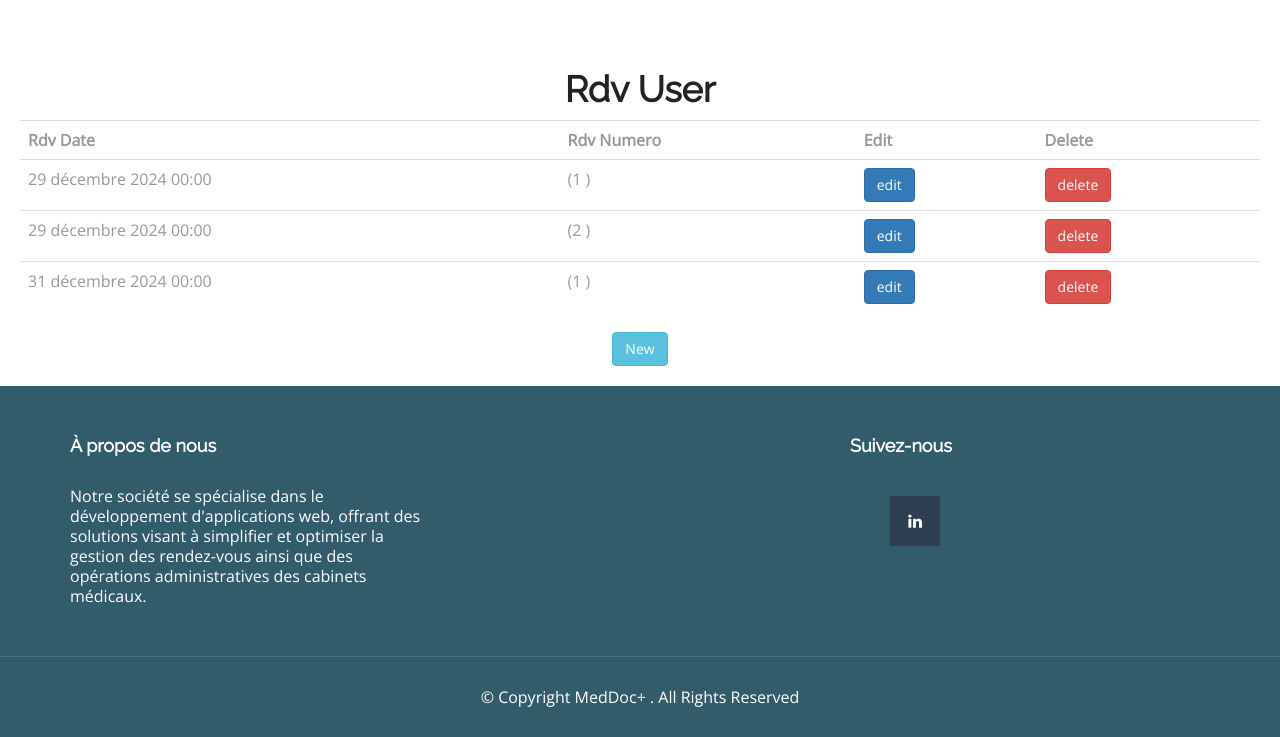
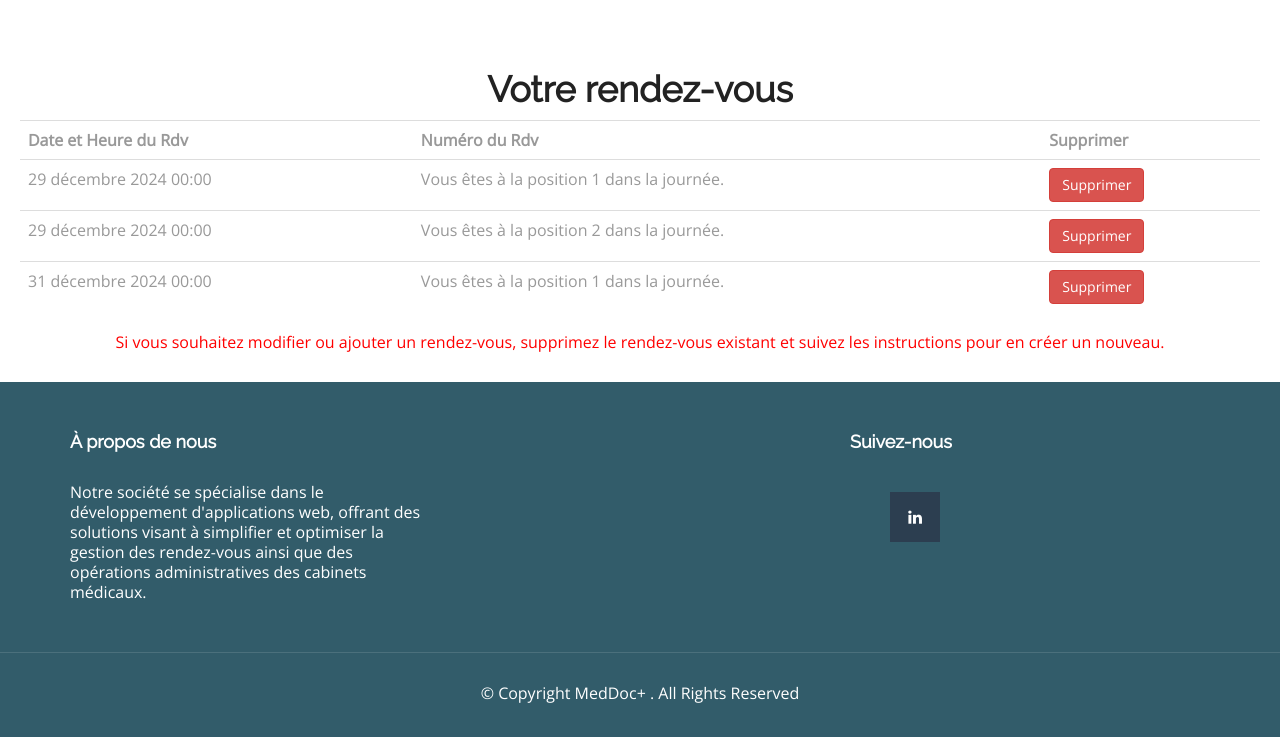
Before and after one commit to Bilel-BenTaher/Gestion-Cabinet-Dentaire, a Django app: page /panel/ in a window 1280 px wide. Shown: the part 90-827 px from the top of the page. After the commit the page ends 793 px from the top, so only its background shows below. Run offline with Django 5.2, Linux system fonts and the light colour scheme; a user stored in the database is signed in; data comes from the database, SQL or seed files in the repository; both versions use the stored data as it was after the commit; some libraries are stand-ins or nearby versions; some web fonts are replaced.

Commit message:
modification of appointment lists

```diff
--- a/project/pages/models.py
+++ b/project/pages/models.py
@@ -50,15 +50,15 @@ class CabinetDentaire (models.Model):
 		def __str__ (self):
 		 return str(self.intitule)
 
-class Rdv (models.Model):
-	id = models.AutoField(primary_key=True)
-	id_secretaire = models.ForeignKey(User,related_name="rdv_sec",on_delete=models.CASCADE,default="3", )
-	id_patient = models.ForeignKey(User,related_name="rdv_patient",on_delete=models.CASCADE,default="4" )
-	date = models.DateTimeField()
+class Rdv(models.Model):
+    id = models.AutoField(primary_key=True)
+    id_secretaire = models.ForeignKey(User, related_name="rdv_sec", on_delete=models.CASCADE, default="3")
+    id_patient = models.ForeignKey(User, related_name="rdv_patient", on_delete=models.CASCADE, default="4")
+    date = models.DateTimeField()
+    num_rdv = models.IntegerField(default=1)  # Assurez-vous que ce soit un entier, pas une chaîne.
 
-	num_rdv = models.IntegerField(default="1")
-	def __str__ (self):
-		return str(self.id_patient.username)
+    def __str__(self):
+        return str(self.id_patient.username)
 
 class FichePatient (models.Model):
 	id_fiche = models.AutoField(primary_key=True)
--- a/project/pages/views.py
+++ b/project/pages/views.py
@@ -11,7 +11,8 @@ from django.contrib.auth import logout
 from django.shortcuts import redirect
 from django.contrib.auth import authenticate, login
 from django.contrib import messages
-
+from datetime import date
+from django.db.models import Max
 # Create your views here.
 
 
@@ -47,7 +48,7 @@ def login_view(request):
                 if user.is_staff:  # Si l'utilisateur est un membre du staff
                     return redirect('/admin/')  # Redirige vers l'administration Django
                 else:
-                    return redirect('home')  # Redirige vers la page d'accueil ou une autre page
+                    return redirect('/panel/')  # Redirige vers la page d'accueil ou une autre page
 
             else:
                 # Ajouter un message d'erreur si l'authentification échoue
@@ -60,42 +61,71 @@ def logout_view(request):
     logout(request)
     return redirect('home')
 
+def CountNumeroRdvForDay(rdv_date, patient=None):
+    """
+    Calcule le numéro du prochain rendez-vous pour une date spécifique et la position du patient dans la liste de cette journée.
+    """
+    # Filtrer les rendez-vous existants pour la date spécifique
+    rdvs_on_date = Rdv.objects.filter(date__date=rdv_date).order_by('date')
+
+    # Trouver le dernier numéro de rendez-vous pour cette date
+    last_rdv = rdvs_on_date.aggregate(Max('num_rdv'))
+
+    # Si aucun rendez-vous n'existe pour cette date, commencer à 1
+    if last_rdv['num_rdv__max'] is None:
+        next_rdv_num = 1
+    else:
+        # Sinon, attribuer le prochain numéro (max + 1)
+        next_rdv_num = last_rdv['num_rdv__max'] + 1
+
+    # Trouver la position du patient dans la liste des rendez-vous pour cette date
+    patient_position = None
+    if patient:
+        for i, rdv in enumerate(rdvs_on_date):
+            if rdv.id_patient == patient:
+                patient_position = i + 1  # Position du patient (commence à 1)
+                break
+
+    # Retourner le numéro du prochain rendez-vous et la position du patient
+    return next_rdv_num, patient_position
+
 def rdv_new(request):
-    form = PostForm(request.POST or None)  # Si la requête est POST, charge les données
+    form = PostForm(request.POST or None)
 
     if form.is_valid():
         rdv = form.save(commit=False)
-        rdv.id_patient = request.user  # Associer l'utilisateur connecté
+        rdv.id_patient = request.user  # Associer l'utilisateur connecté comme patient
         rdv.id_secretaire = request.user  # Assigner l'utilisateur connecté comme secrétaire
-        rdv.num_rdv = CountNumeroRdv()  # Utilise la fonction CountNumeroRdv pour définir le numéro
+
+        # Appeler la fonction pour obtenir le prochain numéro de rendez-vous
+        next_rdv_num, patient_position = CountNumeroRdvForDay(rdv_date=rdv.date, patient=request.user)
+
+        # Attribuer le numéro de rendez-vous calculé
+        rdv.num_rdv = next_rdv_num
         rdv.save()  # Sauvegarder le rendez-vous
 
-        return redirect('rdv_list')  # Rediriger vers la liste des rendez-vous après la sauvegarde
+        # Rediriger vers la page de liste de rendez-vous (cela rafraîchira la liste)
+        return redirect('rdv_list')  # Assurez-vous d'utiliser l'URL correcte
 
-    context = {
-        'form': form,  # Le formulaire est passé au template pour être affiché
-    }
-
-    return render(request, 'panel.html', context)  # Rendu du template si le formulaire n'est pas valide
-
-
-
-def CountNumeroRdv():
-        no = Rdv.objects.count()
-        if no == None:
-            return 1
-        else:
-            return no + 1
+    return render(request, 'panel.html', {'form': form})
 
 @login_required
-def rdv_list(request, template_name='rdv_list.html'):
+def rdv_list(request):
+    # Récupérer les rendez-vous de l'utilisateur connecté ou de l'administrateur
     if request.user.is_superuser:
-        rdv = Rdv.objects.all()
+        rdv = Rdv.objects.all()  # Si l'utilisateur est admin, on récupère tous les rdv
     else:
-        rdv = Rdv.objects.filter(id_patient=request.user.id)
+        rdv = Rdv.objects.filter(id_patient=request.user.id)  # Sinon, on récupère les rdv de l'utilisateur connecté
+
     data = {}
-    data['object_list'] = rdv
-    return render(request, template_name, data)
+
+    if not rdv:  # Si aucun rendez-vous n'existe
+        data['no_rdv_message'] = "Vous n'avez pas de rendez-vous. Vous pouvez en prendre un maintenant."
+        data['show_button'] = True  # Afficher le bouton pour prendre un rendez-vous
+    else:
+        data['object_list'] = rdv  # Sinon, afficher les rendez-vous existants
+
+    return render(request, 'rdv_list.html', data)
 
 @login_required
 def rdv_create(request, template_name='rdv_form.html'):
@@ -105,7 +135,7 @@ def rdv_create(request, template_name='rdv_form.html'):
     if form.is_valid():
         rdv = form.save(commit=False)
         rdv.id_patient=request.user
-        rdv.num_rdv=CountNumeroRdv()
+        rdv.num_rdv=CountNumeroRdvForDay()
         rdv.save()
         return redirect('rdv_list')
     return render(request, template_name, {'form':form})
--- a/project/templates/base.html
+++ b/project/templates/base.html
@@ -71,9 +71,9 @@
             <li id="logout-link" class="{% if '/logout' in request.path %}active{% endif %}">
                 <a href="/logout">Déconnexion</a>
             </li>
-        {% elif request.user.is_authenticated %}
+            {% elif request.user.is_authenticated %}
             <li id="panel-link" class="{% if '/panel' in request.path %}active{% endif %}">
-                <a href="/panel">Rendez-vous</a>
+                <a href="/panel">Gérer le rendez-vous</a>
             </li>
             <li id="logout-link" class="{% if '/logout' in request.path %}active{% endif %}">
                 <a href="/logout">Déconnexion</a>
--- a/project/templates/home.html
+++ b/project/templates/home.html
@@ -26,8 +26,10 @@
                         <!-- Titre principal et phrase accrocheuse -->
                         <h1 class="white">Votre santé, notre priorité : <br> gérez vos rendez-vous en toute simplicité !</h1>
                         <!-- Bouton d'inscription qui redirige vers la page d'inscription -->
-                        <a href="/signup" class="btn btn-appoint">S'inscrire</a>
-                        <p class="white">Inscrivez-vous en quelques clics et profitez d'une gestion rapide et facile de vos rendez-vous médicaux !</p>
+                        {% if not request.user.is_authenticated %}
+                            <a href="/signup" class="btn btn-appoint">S'inscrire</a>
+                            <p class="white">Inscrivez-vous en quelques clics et profitez d'une gestion rapide et facile de vos rendez-vous médicaux !</p>
+                        {% endif %}
                     </div>
                 </div>
             </div>
--- a/project/templates/panel.html
+++ b/project/templates/panel.html
@@ -1,15 +1,13 @@
 {% extends 'base.html' %}
-
-{% block title %}Création de Rendez-vous{% endblock %}
 
 {% block content %}
 <center>
-  <h2>Créer un Rendez-vous</h2>
+  <h3>Veuillez choisir une date de rendez-vous</h3>
   <br>
   <form method="post">
     {% csrf_token %}
     {{ form.as_p }}
-    <button type="submit">Créer Rendez-vous</button>
+    <button type="submit" class="btn btn-primary">Ajouter </button>
   </form>
 </center>
 {% endblock %}
--- a/project/templates/rdv_confirm_delete.html
+++ b/project/templates/rdv_confirm_delete.html
@@ -5,8 +5,8 @@
 <center>
 <div class="container" class="form-horizontal">
 <form method="post">{% csrf_token %}
-    <p>Are you sure you want to delete "{{ object.id }}" ?<p>
-    <input type="submit" value="Submit" class="btn btn-danger" />
+    <p>Etes-vous sûr de vouloir supprimer ce rendez-vous ?<p>
+    <input type="submit" value="Supprimer" class="btn btn-danger" />
 </form>
 </center>
 {% endblock %}
--- a/project/templates/rdv_list.html
+++ b/project/templates/rdv_list.html
@@ -1,36 +1,35 @@
 {% extends 'base.html' %}
-{% block title %}Panel{% endblock %}
 
 {% block content %}
-
 <center>
-
-<h1>Rdv User</h1>
+    {% if no_rdv_message %}
+    <h3>Bonjour,</h3>
+    <p>{{ no_rdv_message }}</p>
+    {% if show_button %}
+        <a href="{% url 'rdv_new'%}" class="btn btn-primary">Ajouter un rendez-vous</a>
+    {% endif %}
+    {% else %}
+    <h1>Votre rendez-vous</h1>
     <table class="table">
         <tr>
-<th>Rdv Date </th>
-<th>Rdv Numero </th>
-<th> Edit </th>
-<th>Delete </th>
+            <th>Date et Heure du Rdv</th>
+            <th>Numéro du Rdv</th>
+            <th>Supprimer</th>
         </tr>
-
-    {% for Rdv in object_list %}
+        {% for rdv in object_list %}
         <tr>
-    <td>{{ Rdv.date }}  </td><td> ({{ Rdv.num_rdv }} ) </td>
+            <td>{{ rdv.date }}</td>
+            <td>Vous êtes à la position {{ rdv.num_rdv }} dans la journée.</td>
 
             <td>
-
-    <a href="{% url 'rdv_edit' Rdv.id %}" class="btn btn-primary" >edit</a>
-
-
+                <a href="{% url 'rdv_delete' rdv.id %}" class="btn btn-danger">Supprimer</a>
             </td>
-    <td><a href="{% url 'rdv_delete' Rdv.id %}" class="btn btn-danger" >delete</a></td>
         </tr>
         {% endfor %}
     </table>
-
-<a href="{% url 'rdv_new' %}" class="btn btn-info" >New</a>
-
+    <p style="color: red; margin-top: 15px;">
+        Si vous souhaitez modifier ou ajouter un rendez-vous, supprimez le rendez-vous existant et suivez les instructions pour en créer un nouveau.
+    </p>
+    {% endif %}
 </center>
-
 {% endblock %}
```
Also changed, not shown: project/pages/forms.py (+11 -5 lines), project/db.sqlite3, project/templates/rdv_form.html (indentation only). Lines whose indentation alone changed are shown as unchanged.
